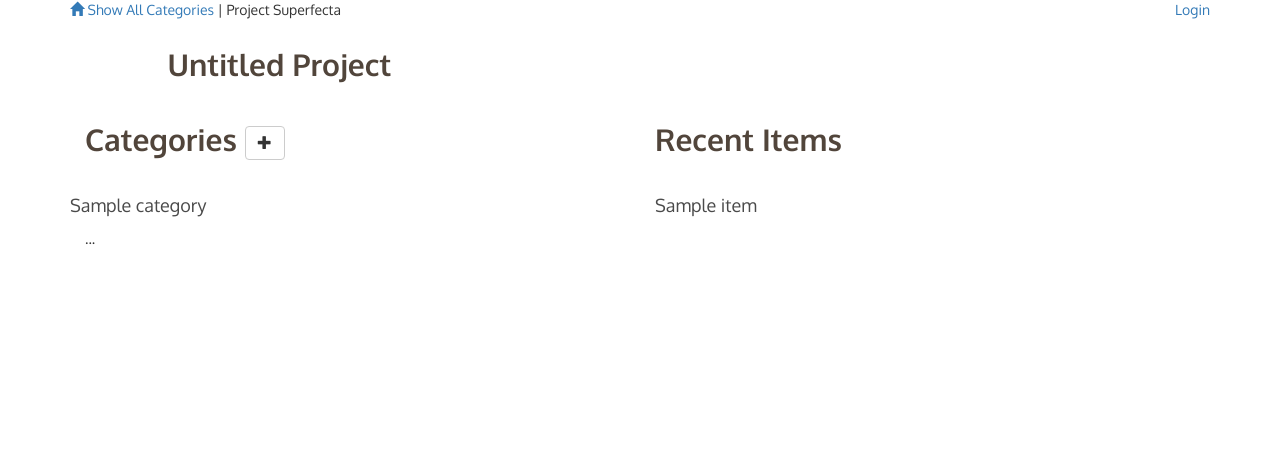
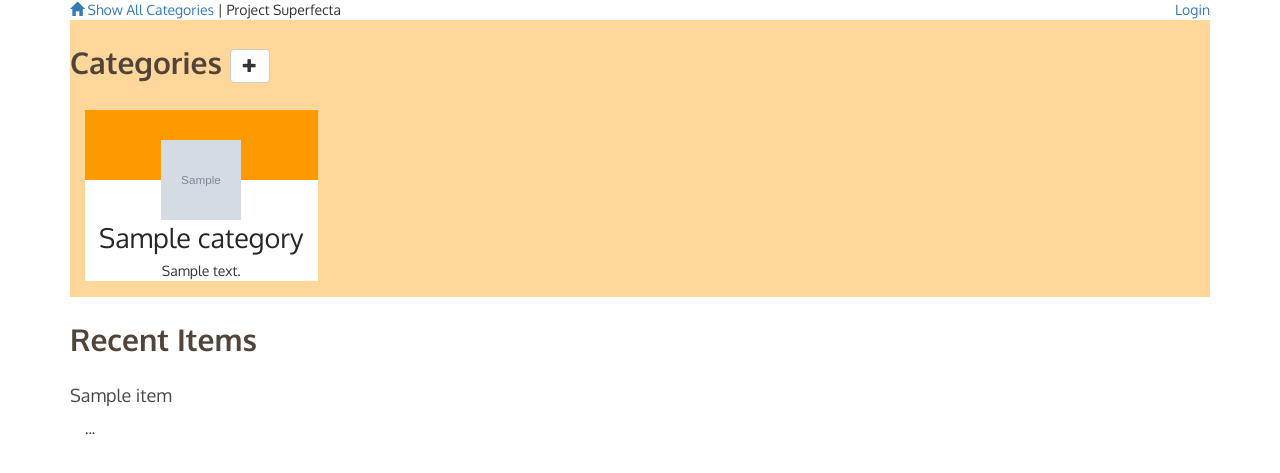
Before and after one commit to qgreg/p5awsitemcatalog, a Flask app: page / in a window 1280 px wide. Shown: the top 473 px of the page. Run offline with Flask 2, Linux system fonts and the light colour scheme; tables that the repository leaves empty hold one stand-in row (values such as "Sample post"); grey boxes marked "Sample" are stand-in pictures; some libraries are stand-ins or nearby versions.

Commit message:
feat: Add category box styling to home page.

```diff
--- a/itemcatalog/category/templates/category.html
+++ b/itemcatalog/category/templates/category.html
@@ -1,21 +1,6 @@
 {% extends "main.html" %}
 {% block content %}
 {% include "header.html" %}
-	<div class="row top-menu">
-		<div class="col-md-10"></div>
-		<div class="col-md-2 text-right">
-					</div>
-	</div>
-	<div class="row divider blue">
-		<div class="col-md-12"></div>
-	</div>
-	<div class="row banner main">
-		<div class="col-md-1"></div>
-		<div class="col-md-10 padding-none">
-            <h1>Untitled Project</h1>
-		</div>
-        <div class="col-md-1"></div>
-	</div>
 
 	<div class = 'flash'>
 		{% with messages = get_flashed_messages() %}
@@ -29,9 +14,9 @@
     	{% endwith %}
 	</div>
 
-    <div class="container">
+    <div id="wrap">
     	<div class="row">
-        	<div class="col-md-6">
+        	<div class="col-md-12">
                 <h1>Categories
                 <a href="{{url_for('category.addCategory')}}">
                     <button class="btn btn-default" id="new-category">
@@ -39,28 +24,42 @@
                     </button>
                 </a>
                 </h1>
-        		<div class="row">
+            </div>
+            <div class="category-columns">
 				{% for category in categories %}
-						<a href = "{{url_for('category.showCategory', name=category.name)}}">
-						<div class="row">
-							<div class="col-md-10 category-list">
-								<h3>{{category.name}}</h3>
+					<!-- Begin category cards -->
+					<div class="col-md-3">
+						<div class="category-card">
+  								<div class="category-boxtop"></div>
+    							{% if category.picture != None and category.picture != "" %}
+    								<div class="category-picture">
+    									<img src={{category.picture}} alt="">
+    								</div>
+    							{% endif %}
+ 								<div class="info">
+    								<div class="title">
+   										<a href = "{{url_for('category.showCategory', name=category.name)}}">{{category.name}}</a>
    									</div>
  								</div>
-						</a>
+ 								<div class="description">
+  									{{category.description}}
+ 								</div>
+ 							</div>
+ 					</div>
+ 					<!-- This is the end of a card -->
 			{% endfor %}
 		</div>
+			<div class="col-md-12"></div>
 			</div>
        		<div class="col-md-6">
 				<div class="row">
                     <h1>Recent Items</h1>
+                    <ul class="list-unstyled">
 					{% for item in items %}
 						<a href = "{{url_for('category.showIdCategory', category_id=item.category_id)}}">
-						<div class="row">
-							<div class="col-md-10 item-list">
+						<li>
 							<h3>{{item.name}}</h3>
-							</div>
-						</div>
+						</li>
 						</a>
 					{% endfor %}
 				</div>
--- a/itemcatalog/static/styles.css
+++ b/itemcatalog/static/styles.css
@@ -22,3 +22,71 @@ h3 {
     color: #4A4A4A;
     line-height: 27px;
 }
+
+#wrap{
+ background:#FFD79A;
+}
+
+/*.category-columns .col {
+  padding-right:15px;
+  padding-left:15px;
+}*/
+
+.category-card {
+  position: relative;
+  text-align: center;
+  background-color: #fff;
+}
+
+.category-card {
+    margin: 15px;
+}
+
+.category-boxtop {
+  height: 70px;
+  background-color: #FF9900
+}
+
+.category-card .category-picture {
+  position: relative;
+  top: -40px;
+  margin-bottom: -40px;
+}
+
+.category-card .category-picture img {
+  width: 80px;
+  height: 80px;
+  max-width: 80px;
+  max-height: 80px;
+}
+
+.category-card .info {
+  padding: 4px 8px 10px;
+}
+
+.category-card a {
+  margin-bottom: 4px;
+  font-size: 27px;
+  line-height: 1;
+  color: #262626;
+  vertical-align: middle;
+}
+
+.catagory-card  .info.descriptions {
+  overflow: hidden;
+  font-size: 12px;
+  line-height: 20px;
+  color: #737373;
+  text-overflow: ellipsis;
+  margin-bottom: 400px
+}
+
+.category-card .bottom {
+  padding: 0 20px;
+  margin-bottom: 17px;
+}
+
+.category-card {
+  padding-top: 0;
+  overflow: hidden;
+}
```
Lines whose indentation alone changed are shown as unchanged.
